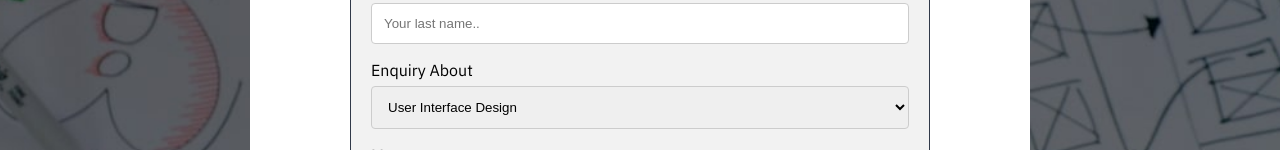
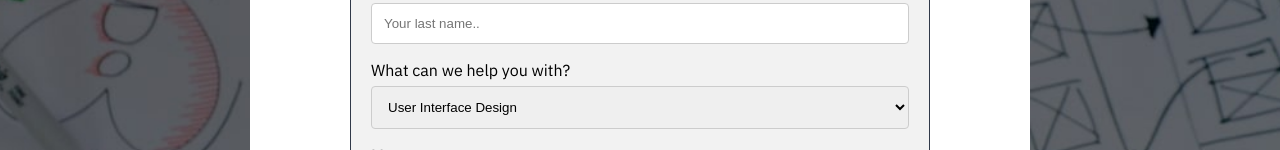
Before and after one commit to lelaniparker/DES221-Assessment1, a plain HTML site: page DES221-Assessment-1-sample-code/contact.html in a window 1280 px wide. Shown: the part 539-689 px from the top of the page. Drawn offline with Linux system fonts and the light colour scheme.

Commit message:
changed contact page

```diff
--- a/DES221-Assessment-1-sample-code/contact.html
+++ b/DES221-Assessment-1-sample-code/contact.html
@@ -57,7 +57,7 @@ integrity="sha384-oS3vJWv+0UjzBfQzYUhtDYW+Pj2yciDJxpsK1OYPAYjqT085Qq/1cq5FLXAZQ7
       <label for="lname">Last Name</label>
       <input type="text" id="lname" name="lastname" placeholder="Your last name..">
 
-      <label for="country">Enquiry About</label>
+      <label for="country">What can we help you with?</label>
       <select id="country" name="country">
         <option value="UI">User Interface Design</option>
         <option value="IxD">Interaction Design</option>
```
